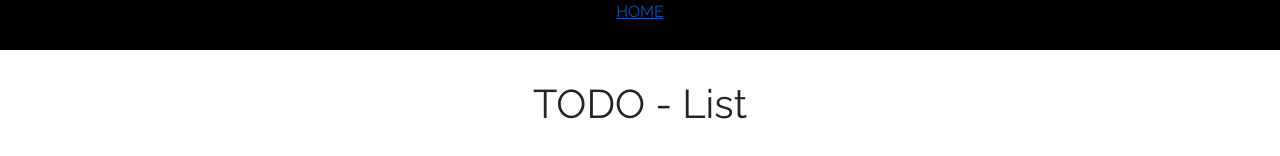
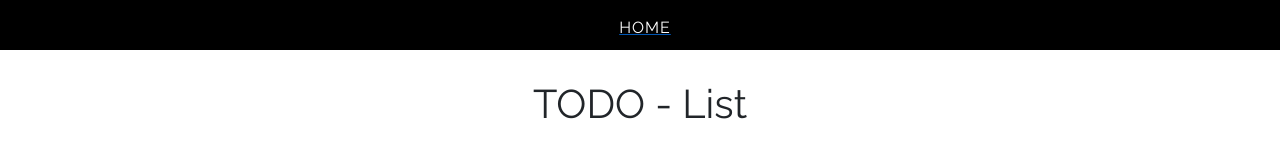
Before and after one commit to nidvar/todo, a plain HTML site: page index.html in a window 1280 px wide. Shown: the top 156 px of the page. Drawn offline with nearby package versions, Linux system fonts and the light colour scheme.

Commit message:
Update style.css

```diff
--- a/style.css
+++ b/style.css
@@ -9,6 +9,14 @@ h1 {
 nav {
 	height:50px;
 	background-color:black;
+}
+#logo{
+	color:white;
+	margin:0 0 0 10px;
+	padding:16px;
+	font-weight:lighter;
+	font-size:16px;
+	letter-spacing: 1px;
 }
 .container {
 	max-width:500px;
```
